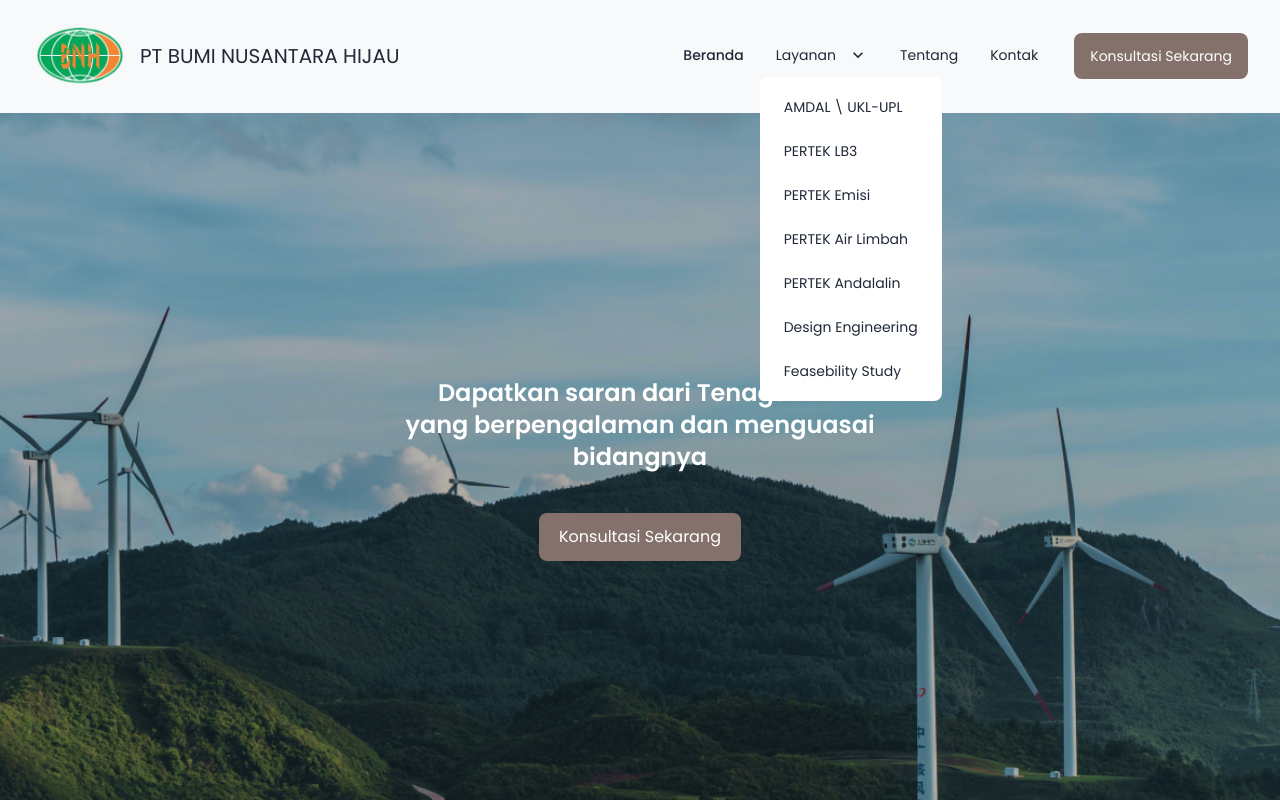
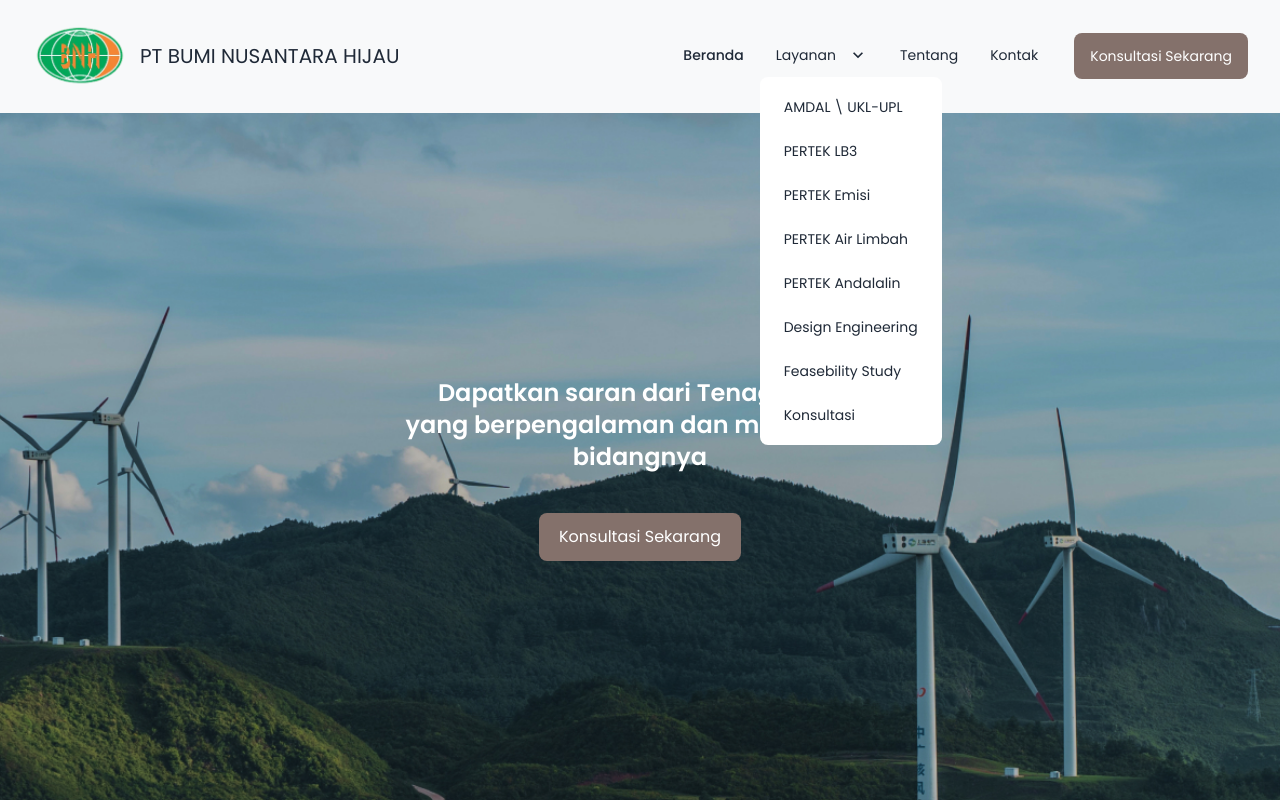
Before and after one commit to Zaldee69/bumi-nusantara-hijau-cp, a Next.js app: page / in a window 1280 px wide. Both pictures are taken after a click on the link "Layanan". Shown: the top 800 px of the page. Built offline with nearby package versions, Linux system fonts and the light colour scheme.

Commit message:
add dropdown content

```diff
--- a/molecules/DropdownLinks.tsx
+++ b/molecules/DropdownLinks.tsx
@@ -25,6 +25,9 @@ const DropdownLinks = () => {
       <li>
         <LinkTo title="Feasebility Study" href="/fs" />
       </li>
+      <li>
+        <LinkTo title="Konsultasi" href="/konsultasi" />
+      </li>
 
     </ul>
   );
```
